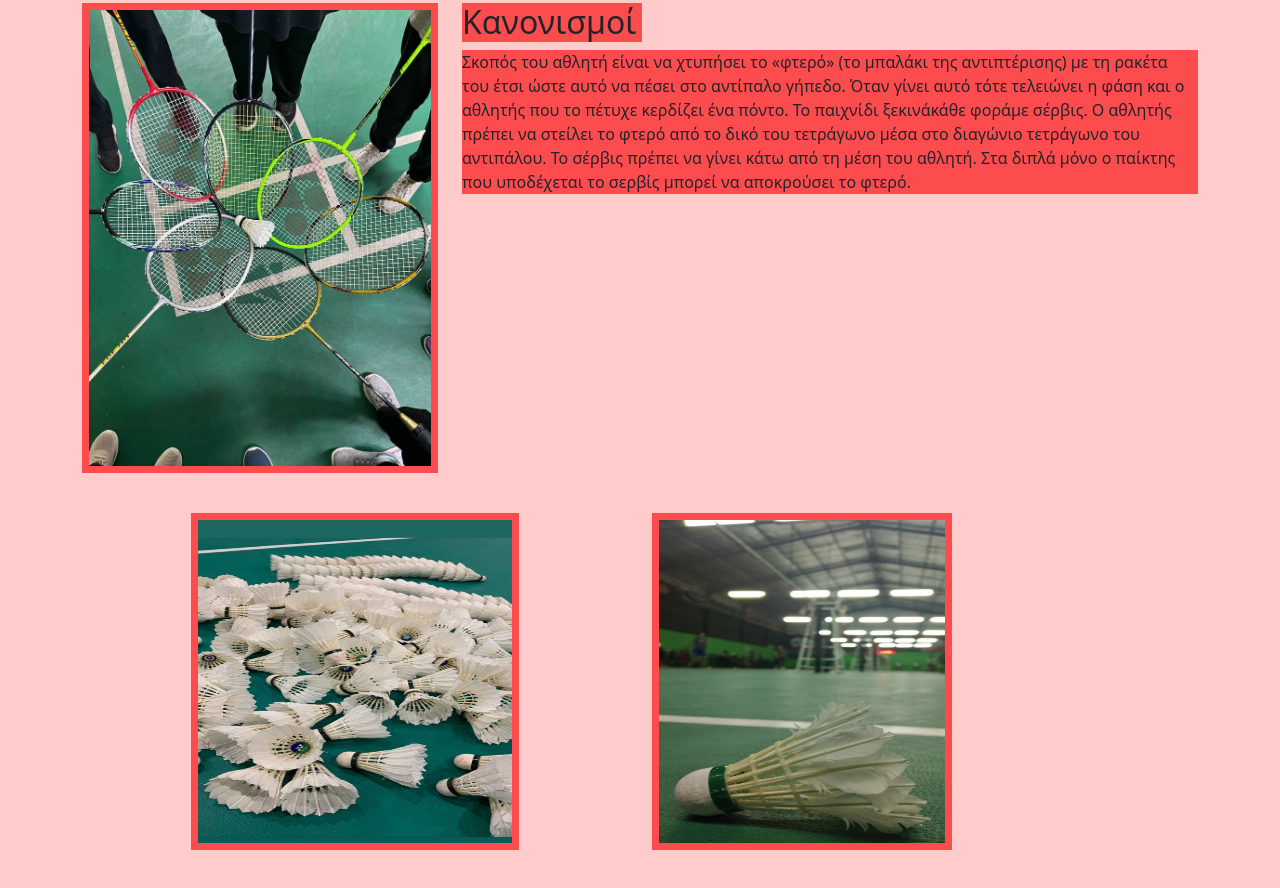
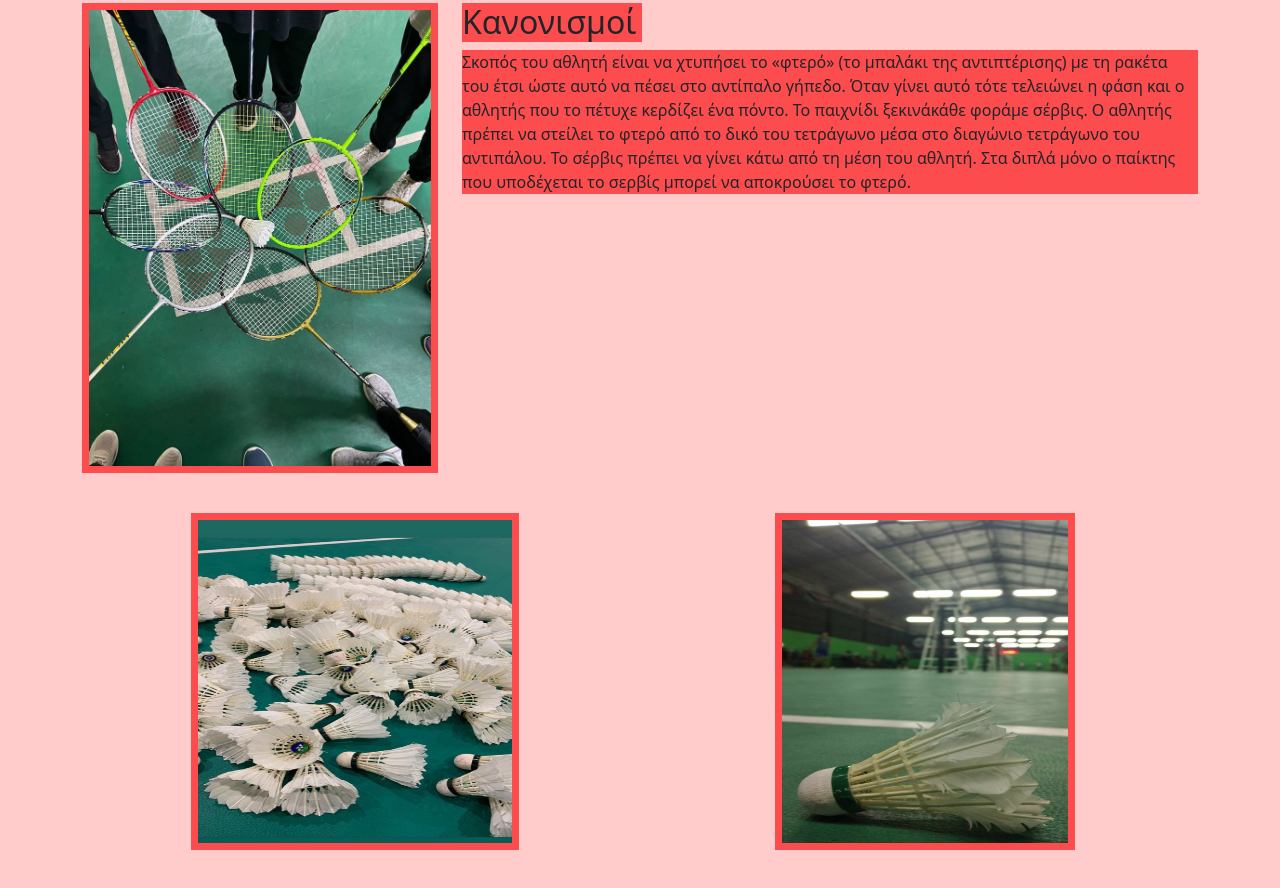
Before and after one commit to niovi10/niovi10.github.io, a plain HTML site: page index.html in a window 1280 px wide. Shown: the part 380-1268 px from the top of the page. Drawn offline with nearby package versions, Linux system fonts and the light colour scheme.

Commit message:
Add files via upload

```diff
--- a/css/style.css
+++ b/css/style.css
@@ -39,6 +39,12 @@ img{
 	text-align: center;
 }
 
+
+.kentro2{
+   text-align: center;
+
+
+}
 p{
  background-color: #FC4C4E;
 
--- a/index.html
+++ b/index.html
@@ -55,7 +55,7 @@
 
 
             </div>
-            <div class="col-md-6">
+            <div class="col-md-6 kentro2">
             	<img class="tetarti" src="img/ftero2.jpg">
 
             </div>
```
